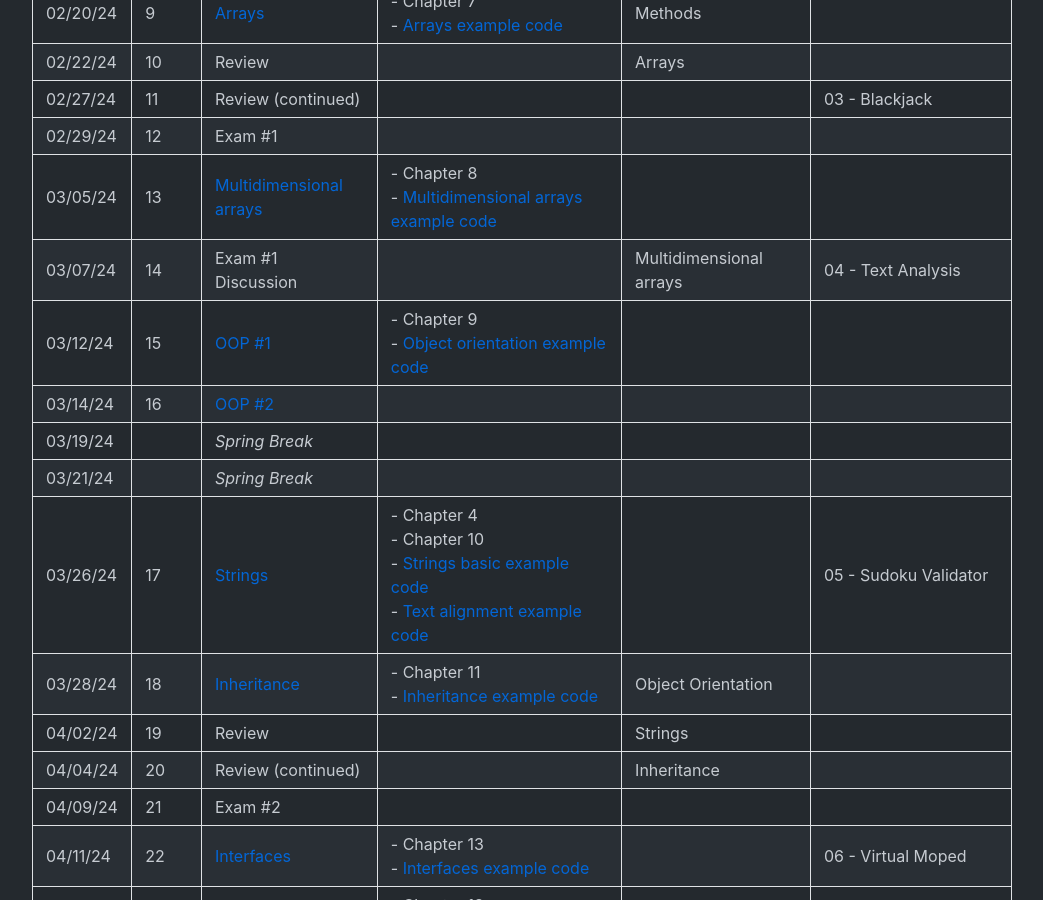
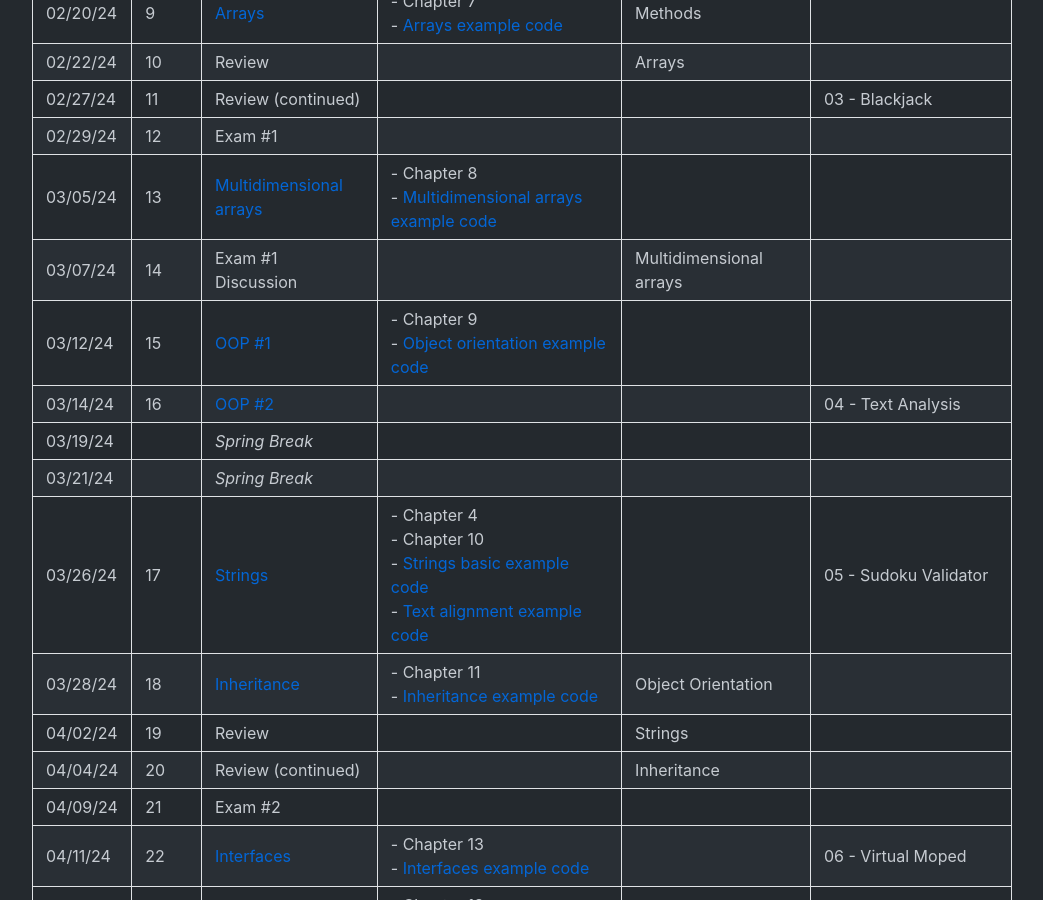
Before and after one commit to nyu-daniel-zint/intro-to-computer-science-2024-spring, a Jekyll site: the page built from content/schedule.md, in a window 1280 px wide and 900 px high, scrolled down 912 px. Shown: the whole window, without its empty margins (118-1161 px from the left). Built offline with Jekyll 4.4.1, drawn with Linux system fonts in a browser that asks for light colours; comment, search, counter and statistics services are not loaded.

```diff
--- a/content/schedule.md
+++ b/content/schedule.md
@@ -25,9 +25,9 @@ Department of Computer Science
 | 02/27/24 | 11    | Review (continued)                                          |                                                                                                                                                                                                                                                    |                                 | 03 - Blackjack                                                           |
 | 02/29/24 | 12    | Exam #1                                                     |                                                                                                                                                                                                                                                    |                                 |                                                                          |
 | 03/05/24 | 13    | [Multidimensional arrays](./slides/arrays-multidimensional) | - Chapter 8<br />- [Multidimensional arrays example code](https://github.com/nyu-java-programming/multidimensional-array-examples)                                                                                                                 |                                 |                                                                          |
-| 03/07/24 | 14    | Exam #1 Discussion                                          |                                                                                                                                                                                                                                                    | Multidimensional arrays         | 04 - Text Analysis                                                       |
+| 03/07/24 | 14    | Exam #1 Discussion                                          |                                                                                                                                                                                                                                                    | Multidimensional arrays         |                                                                          |
 | 03/12/24 | 15    | [OOP #1](./slides/object-orientation-1)                     | - Chapter 9<br />- [Object orientation example code](https://github.com/nyu-java-programming/simple-object-examples)                                                                                                                               |                                 |                                                                          |
-| 03/14/24 | 16    | [OOP #2](./slides/object-orientation-2)                     |                                                                                                                                                                                                                                                    |                                 |                                                                          |
+| 03/14/24 | 16    | [OOP #2](./slides/object-orientation-2)                     |                                                                                                                                                                                                                                                    |                                 | 04 - Text Analysis                                                       |
 | 03/19/24 |       | _Spring Break_                                              |                                                                                                                                                                                                                                                    |                                 |                                                                          |
 | 03/21/24 |       | _Spring Break_                                              |                                                                                                                                                                                                                                                    |                                 |                                                                          |
 | 03/26/24 | 17    | [Strings](./slides/strings-as-objects)                      | - Chapter 4<br />- Chapter 10<br />- [Strings basic example code](https://github.com/nyu-java-programming/string-examples)<br />- [Text alignment example code](https://github.com/nyu-java-programming/text-alignment)                            |                                 | 05 - Sudoku Validator                                                    |
```
